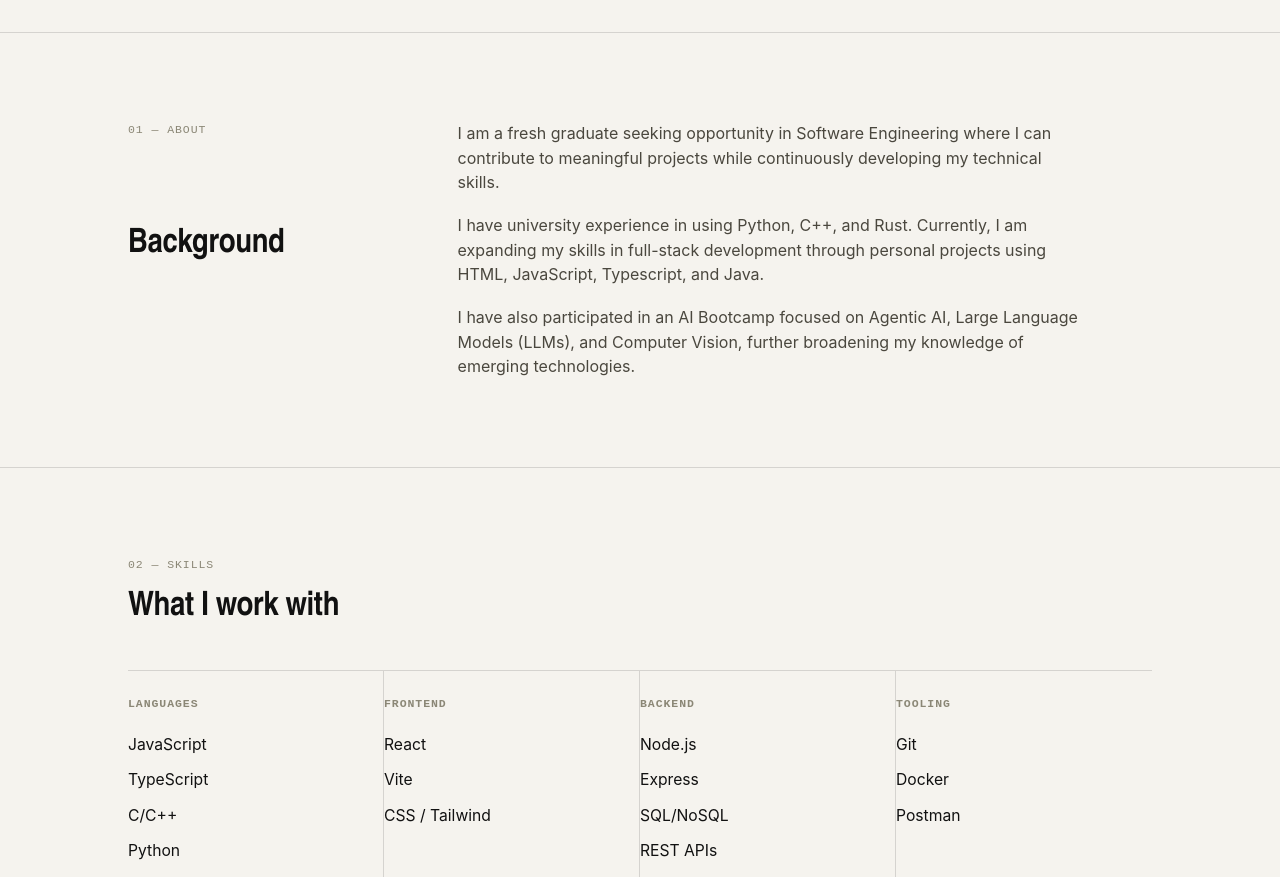
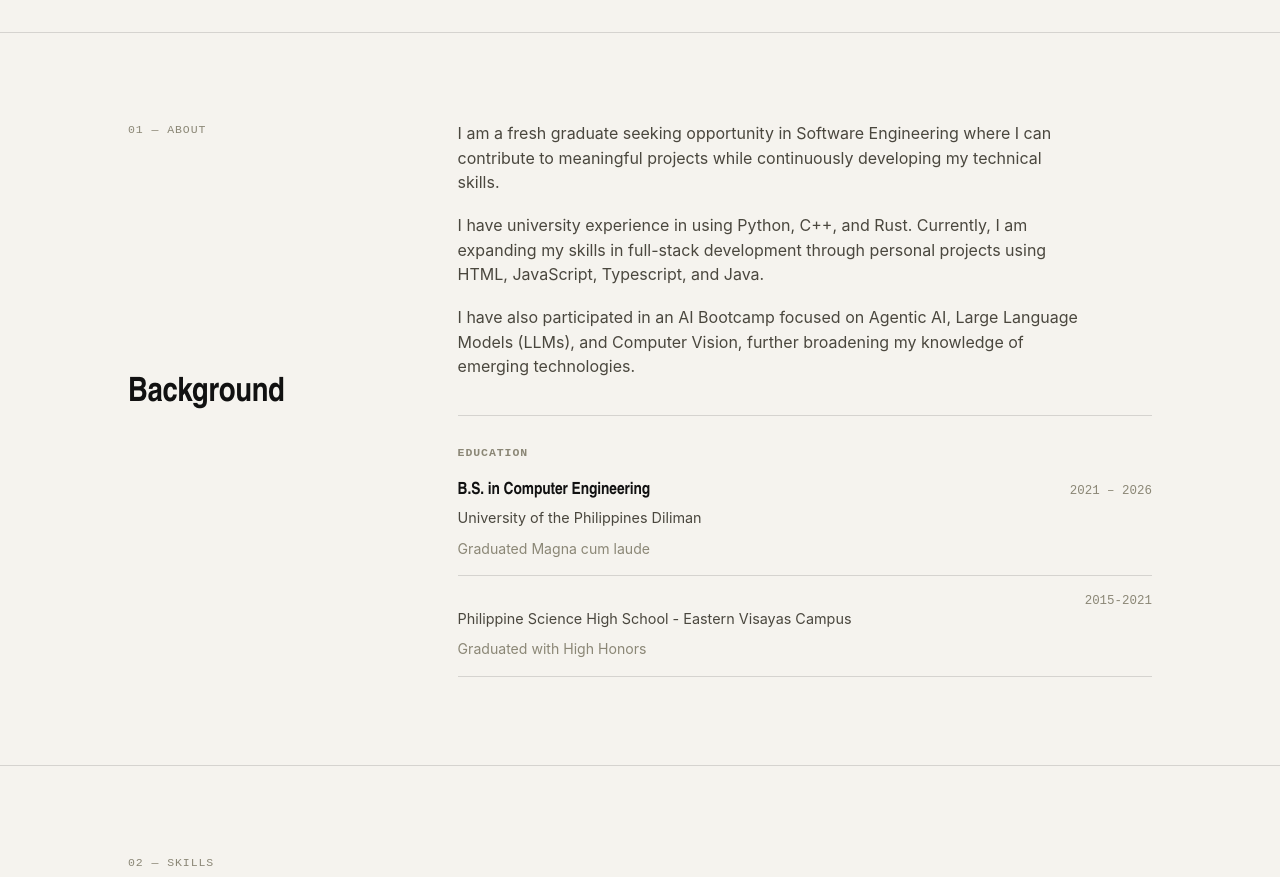
Before and after one commit to krazesu/Portfolio, a React (Vite) app: page / in a window 1280 px wide. Shown: the part 540-1417 px from the top of the page. Built offline with nearby package versions, Linux system fonts and the light colour scheme.

Commit message:
Add educational backround on About component

```diff
--- a/src/components/About/About.css
+++ b/src/components/About/About.css
@@ -20,3 +20,73 @@
 .about-copy p:last-child {
   margin-bottom: 0;
 }
+
+.education {
+  margin-top: 2.25rem;
+  padding-top: 1.75rem;
+  border-top: 1px solid var(--rule);
+}
+
+.education-heading {
+  margin: 0 0 1rem;
+}
+
+.education-list {
+  list-style: none;
+  margin: 0;
+  padding: 0;
+}
+
+.education-item {
+  display: flex;
+  justify-content: space-between;
+  align-items: baseline;
+  gap: 1.5rem;
+  padding: 1rem 0;
+  border-bottom: 1px solid var(--rule);
+}
+
+.education-item:first-child {
+  padding-top: 0;
+}
+
+.education-main {
+  display: flex;
+  flex-direction: column;
+  gap: 0.2rem;
+}
+
+.education-degree {
+  font-family: var(--font-display);
+  font-weight: 600;
+  font-size: 1.05rem;
+  letter-spacing: -0.005em;
+}
+
+.education-institution {
+  font-size: 0.9rem;
+  color: var(--ink-soft);
+}
+
+.education-detail {
+  margin: 0.3rem 0 0;
+  font-size: 0.88rem;
+  color: var(--ink-faint);
+  max-width: 46ch;
+}
+
+.education-year {
+  font-family: var(--font-mono);
+  font-size: 0.78rem;
+  color: var(--ink-faint);
+  white-space: nowrap;
+  flex-shrink: 0;
+}
+
+@media (max-width: 560px) {
+  .education-item {
+    flex-direction: column;
+    align-items: flex-start;
+    gap: 0.35rem;
+  }
+}
--- a/src/components/About/About.tsx
+++ b/src/components/About/About.tsx
@@ -2,8 +2,9 @@ import type { ResumeData } from '../../types'
 import './About.css'
 
 interface Props {
-  data: Pick<ResumeData, 'about'>
+  data: Pick<ResumeData, 'about' | 'education'>
 }
+
 
 export default function About({ data }: Props) {
   return (
@@ -13,10 +14,29 @@ export default function About({ data }: Props) {
           <span className="meta-label">01 — About</span>
           <h2>Background</h2>
         </div>
-        <div className="about-copy">
-          {data.about.map((paragraph, i) => (
-            <p key={i}>{paragraph}</p>
-          ))}
+
+        <div>
+          <div className="about-copy">
+            {data.about.map((paragraph, i) => (
+              <p key={i}>{paragraph}</p>
+            ))}
+          </div>
+
+          <div className="education">
+            <h3 className="education-heading meta-label">Education</h3>
+            <ul className="education-list">
+              {data.education.map((item) => (
+                <li className="education-item" key={item.degree}>
+                  <div className="education-main">
+                    <span className="education-degree">{item.degree}</span>
+                    <span className="education-institution">{item.institution}</span>
+                    {item.detail && <p className="education-detail">{item.detail}</p>}
+                  </div>
+                  <span className="education-year">{item.year}</span>
+                </li>
+              ))}
+            </ul>
+          </div>
         </div>
       </div>
     </section>
--- a/src/data/resume.ts
+++ b/src/data/resume.ts
@@ -20,6 +20,21 @@ export const resume: ResumeData = {
     'I am a fresh graduate seeking opportunity in Software Engineering where I can contribute to meaningful projects while continuously developing my technical skills.',
     'I have university experience in using Python, C++, and Rust. Currently, I am expanding my skills in full-stack development through personal projects using HTML, JavaScript, Typescript, and Java.',
     'I have also participated in an AI Bootcamp focused on Agentic AI, Large Language Models (LLMs), and Computer Vision, further broadening my knowledge of emerging technologies. '
+  ],
+
+  education: [
+    {
+      degree: 'B.S. in Computer Engineering',
+      institution: 'University of the Philippines Diliman',
+      year: '2021 – 2026',
+      detail: 'Graduated Magna cum laude',
+    },
+    {
+      degree: '',
+      institution: 'Philippine Science High School - Eastern Visayas Campus',
+      year: '2015-2021',
+      detail: 'Graduated with High Honors',
+    },
   ],
 
   skills: [
```
Also changed, not shown: src/types/index.ts (+8 -0 lines).
